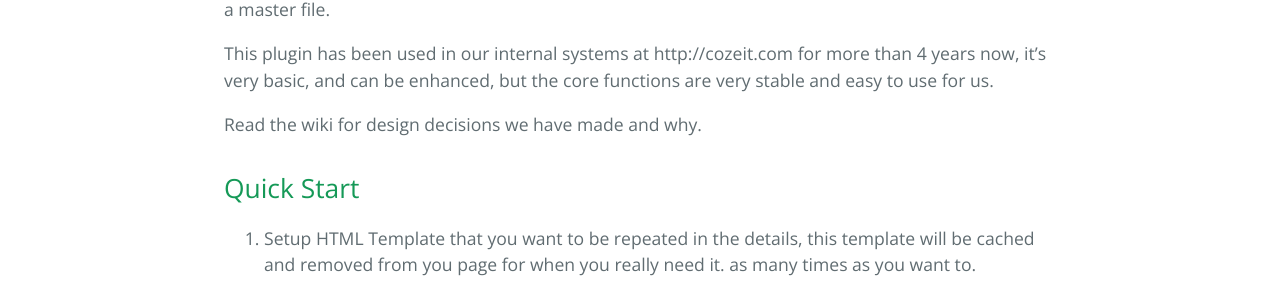
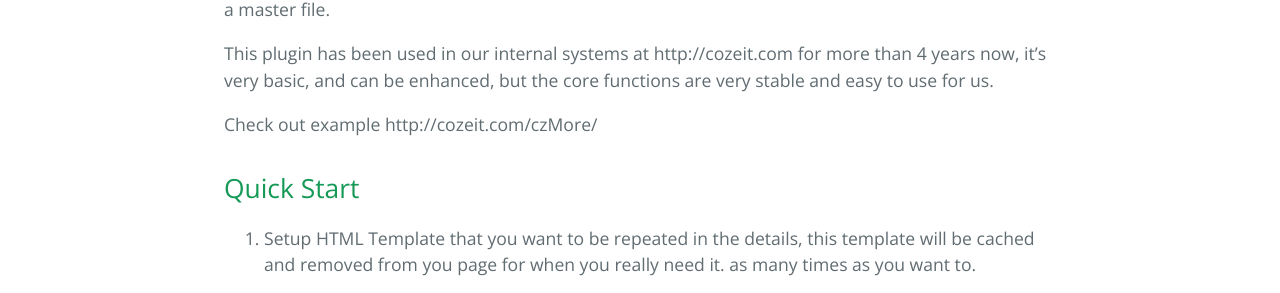
Before and after one commit to cozeit/czMore, a Jekyll site: the page built from index.md, in a window 1280 px wide and 900 px high, scrolled down 367 px. Shown: the part 148-441 px from the top of the window. Built offline with Jekyll 4.4.1, drawn with Linux system fonts in a browser that asks for light colours; Markdown is read by kramdown in place of the engine named in the settings; our own code applies the rules of GitHub Pages for plain Markdown files.

Commit message:
Update index.md

```diff
--- a/index.md
+++ b/index.md
@@ -8,7 +8,7 @@ A JQuery Plugin, that is used to add more fields to a form, it's used when you a
 
 This plugin has been used in our internal systems at http://cozeit.com for more than 4 years now, it's very basic, and can be enhanced, but the core functions are very stable and easy to use for us.
 
-Read the wiki for design decisions we have made and why.
+Check out example http://cozeit.com/czMore/
 
 ## Quick Start
 
```
